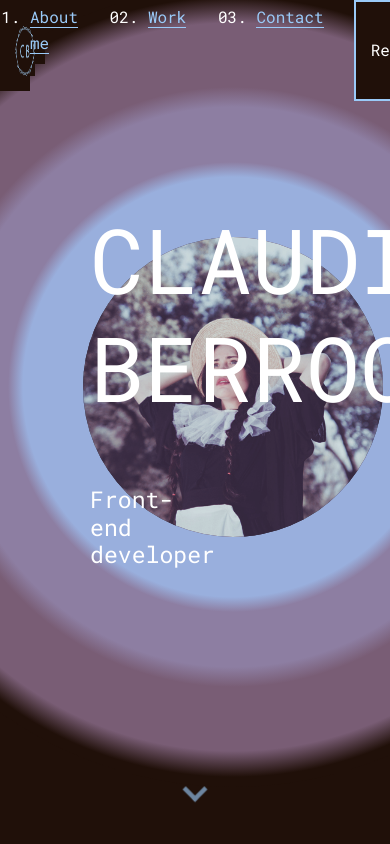
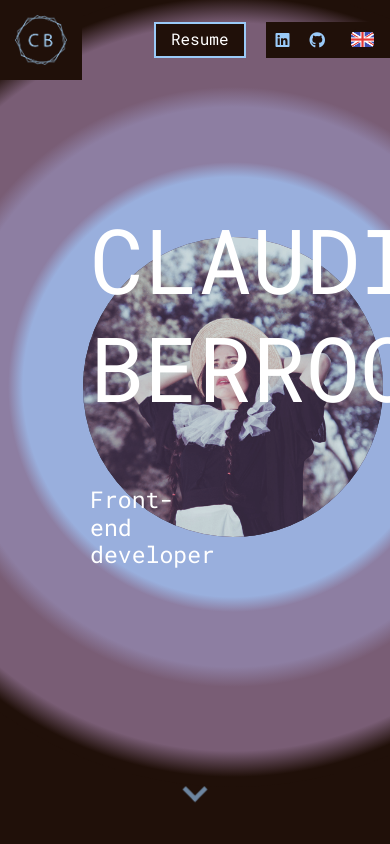
Before and after one commit to claudiabg-c/my-dev-portfolio, an Angular app: page /#/en/home in a window 390 px wide. Shown: the top 844 px of the page. Built offline with nearby package versions, Linux system fonts and the light colour scheme.

Commit message:
Add navbar responsive design for ipad.

```diff
--- a/src/app/components/navbar/navbar.component.scss
+++ b/src/app/components/navbar/navbar.component.scss
@@ -6,7 +6,7 @@
     justify-content: space-between;
     align-items: center;
     position: fixed;
-    z-index: 1;
+    z-index: 2;
     background-color: transparent;
     transition: background-color .5s ease-in-out;
     &.scrolled {
@@ -121,3 +121,13 @@
         }
     }
 }
+
+@media screen and (max-width: 1024px) {
+    .container-navbar {
+        .navbar-sections {
+            .info {
+                display: none;
+            }
+        }
+    }
+}
```
